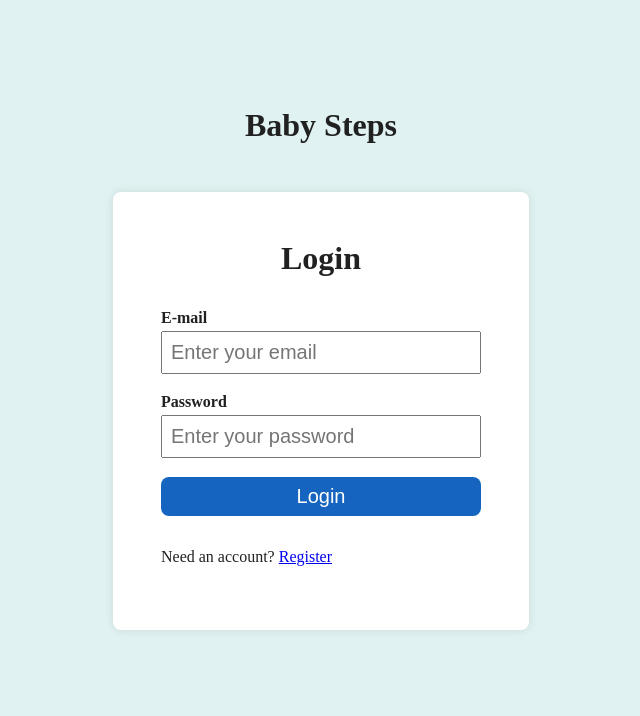
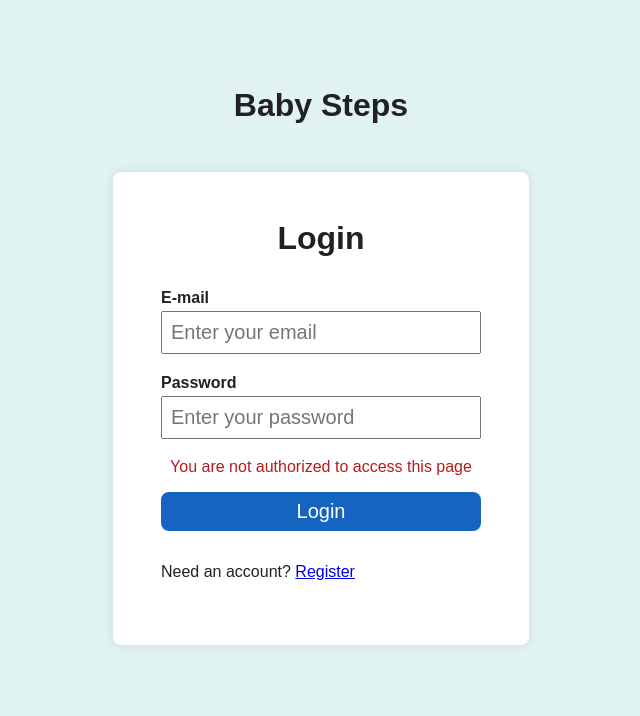
Before and after one commit to nabl2290/cspb-3308-team-5-project, a Flask app: a page that uses templates/login.html in a window 1280 px wide. Shown: the top 716 px of the page, without its empty margins (319-959 px from the left). Run offline with Flask 3, Linux system fonts and the light colour scheme.

Commit message:
Handle logging in, including credential errors and authorization check on dashboard

```diff
--- a/app.py
+++ b/app.py
@@ -1,12 +1,13 @@
 import os
 
-from flask import Flask, request, render_template, redirect, url_for
+from flask import Flask, request, render_template, redirect, url_for, session
 from models import db, User, Child, FeedingEvent
 from seeds import seed_db
 
 app = Flask(__name__)
 
 app.config['SQLALCHEMY_DATABASE_URI'] = 'sqlite:///database.db'
+app.secret_key = os.getenv('APP_SECRET_KEY') or 'dev-secret-key'
 db.init_app(app)
 
 # Create tables if they don't exist
@@ -16,6 +17,29 @@ with app.app_context():
     # Seed the database with test data if in development environment
     if os.getenv('FLASK_ENV') == 'development':
         seed_db()
+
+"""
+Helper function to get the currently logged-in user
+"""
+def get_current_user():
+  user_id = session.get('user_id')
+
+  if user_id is None:
+      return None
+
+  return db.get_or_404(User, user_id)
+
+"""
+Helper function to require user is authorized to access a page (e.g., their own dashboard or profile)
+"""
+def authorized_user(requested_user_id):
+  current_user_id = session.get('user_id')
+
+  if current_user_id is None:
+        return False
+  else:
+    return current_user_id == requested_user_id
+
 
 # Welcome page
 @app.route("/")
@@ -41,7 +65,9 @@ def register_post():
 # Login page with form
 @app.get("/login")
 def login():
-    return render_template('login.html')
+    # Get any error message from query parameters (e.g., after unauthorized access)
+    error = request.args.get('error')
+    return render_template('login.html', error=error)
 
 # Post login for authentication
 @app.post("/login")
@@ -49,9 +75,13 @@ def login_post():
     email = request.form.get('email')
     password = request.form.get('password')
 
-    # TODO: Add logic to authenticate user based on form data
+    user = db.session.execute(db.select(User).filter_by(email=email)).scalar_one_or_none()
 
-    return redirect(url_for('dashboard'))
+    if user is None or not user.check_password(password):
+        return render_template('login.html', error="Invalid email or password."), 422
+
+    session['user_id'] = user.id
+    return redirect(url_for('dashboard', user_id=user.id))
 
 # Logout route
 @app.post("/logout")
@@ -86,7 +116,11 @@ def update_user(user_id):
 # User dashboard page
 @app.get("/user/<int:user_id>/dashboard")
 def dashboard(user_id):
+    if not authorized_user(user_id):
+        return redirect(url_for('login', error="You are not authorized to access this page"))
+
     user = db.get_or_404(User, user_id)
+
     # TODO: Add dashboard template with user-specific data
     #  (e.g., list of children, recent feeding events)
     return render_template('dashboard.html', user=user)
--- a/static/css/auth.css
+++ b/static/css/auth.css
@@ -71,6 +71,12 @@ form {
     width: 100%;
 }
 
+.form__error {
+    color: #b71c1c;
+    margin-top: 0.5rem;
+    text-align: center;
+}
+
 .btn {
     border: none;
     border-radius: 0.5rem;
--- a/templates/auth_base.html
+++ b/templates/auth_base.html
@@ -4,6 +4,7 @@
         <meta charset="UTF-8">
         <meta name="viewport" content="width=device-width, initial-scale=1.0">
         <title>{% block title %}Baby Steps{% endblock %}</title>
+        <link rel="stylesheet" href="{{ url_for('static', filename='css/styles.css') }}">
         <link rel="stylesheet" href="{{ url_for('static', filename='css/auth.css') }}">
         {% block extra_head %}{% endblock %}
     </head>
--- a/templates/base.html
+++ b/templates/base.html
@@ -22,7 +22,7 @@
                 <header class = "header">
                     <h1 class = "logo">Baby Steps</h1>
                     <div class = "user-info">
-                        <span>Welcome, {{ username }}</span>
+                        <span>Welcome, {{ user.first_name }}</span>
                         <img src = "{{ url_for('static', filename='images/profile-pic.png') }}" alt = "Profile Picture" class = "profile-pic" href = "/Profile">
 
                     </div>
--- a/templates/login.html
+++ b/templates/login.html
@@ -15,6 +15,9 @@
       <label for="password">Password</label>
       <input type="password" id="password" name="password" placeholder="Enter your password" required>
     </div>
+    {% if error %}
+      <div class="form__error">{{ error }}</div>
+    {% endif %}
     <div class="form__actions">
       <button type="submit" class="form__submit btn btn--blue">Login</button>
     </div>
```
